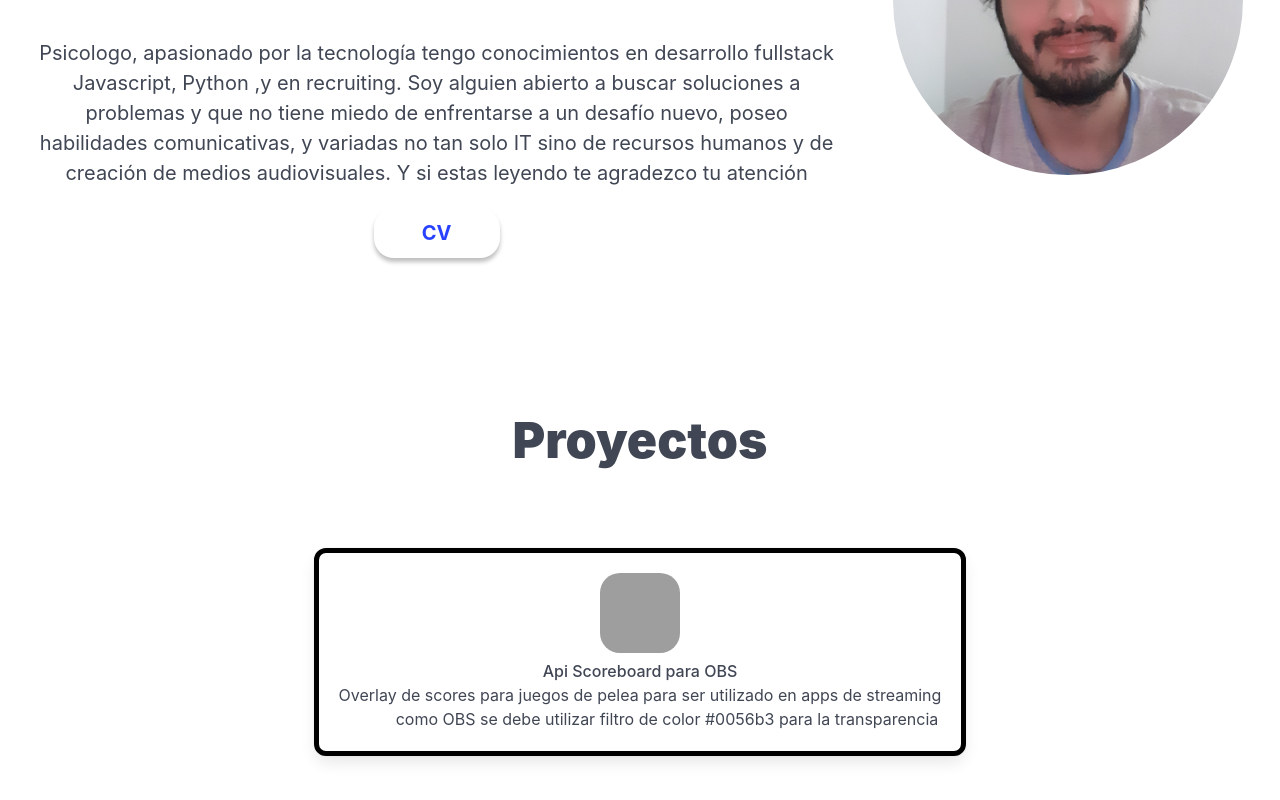
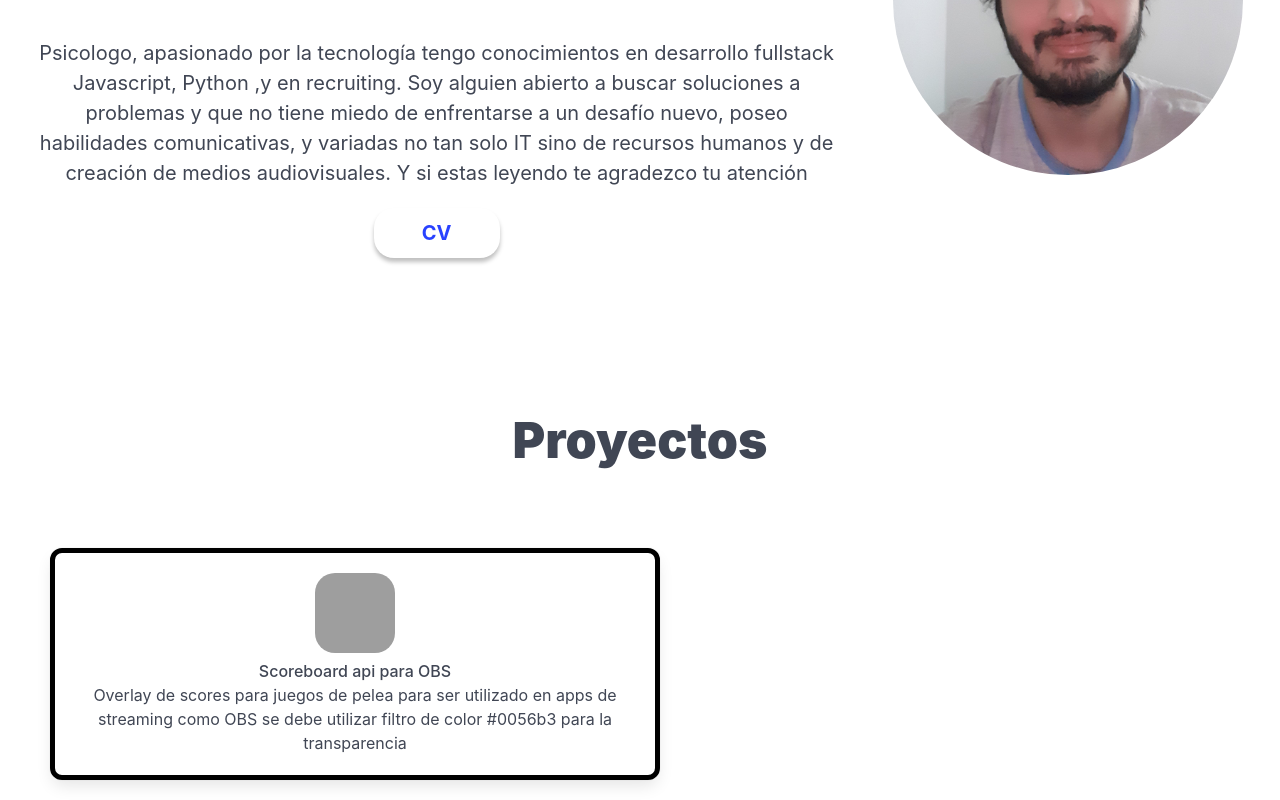
Before and after one commit to Gebexe/Portfolio, a React (Create React App) app: page / in a window 1280 px wide. Shown: the part 449-1249 px from the top of the page. Before the commit the page ends 1225 px from the top, so only its background shows below. Built offline with nearby package versions, Linux system fonts and the light colour scheme; grey boxes are pictures that could not be loaded.

Commit message:
arreglado es y en ademas de estilos en projects

```diff
--- a/src/components/ProjectCard.css
+++ b/src/components/ProjectCard.css
@@ -3,8 +3,9 @@
     padding: 16px; /* Espacio interior */
     margin: 20px; /* Espacio exterior */
     border-radius: 8px; /* Esquinas redondeadas */
-    box-shadow: 4px 4px 8px rgba(0, 0, 0, 0.2); /* Sombra */
+    box-shadow: 4px 4px 8px rgba(153, 74, 74, 0.2); /* Sombra */
     background-color: #e6f0ff; /* Color de fondo */
+    width: 50%;
 }
 .ProjectLogo {
     width: 80px;
--- a/src/components/locales/en.json
+++ b/src/components/locales/en.json
@@ -6,5 +6,7 @@
     "About": "Contact",
     "contenido": "Psychologist, passionate about technology, I have knowledge in fullstack Javascript development, Python, and recruiting. I am someone open to looking for solutions to problems and who is not afraid to face a new challenge. I have varied communication skills, not only IT but also human resources and the creation of audiovisual media. And if you are reading, I thank you for your attention.",
     "Projects": "Projects",
-    "developer": "Frontend Developer"
+    "developer": "Frontend Developer",
+    "project1Title": "Scoreboard api for OBS",
+    "project1Descript": "Overlay of scores for fighting games to be used in streaming apps like OBS should use color filter #0056b3 for transparency."
   }
--- a/src/components/locales/es.json
+++ b/src/components/locales/es.json
@@ -6,5 +6,7 @@
     "About": "Contacto",
     "contenido": "Psicologo, apasionado por la tecnología tengo conocimientos en desarrollo fullstack Javascript, Python ,y en recruiting. Soy alguien abierto a buscar soluciones a problemas y que no tiene miedo de enfrentarse a un desafío nuevo, poseo  habilidades comunicativas, y variadas no tan solo IT sino de recursos humanos y de creación de medios audiovisuales. Y si estas leyendo te agradezco tu atención",
     "Projects": "Proyectos",
-    "developer": "Desarrollador Frontend"
+    "developer": "Desarrollador Frontend",
+    "project1Title": "Scoreboard api para OBS",
+    "project1Descript": "Overlay de scores para juegos de pelea para ser utilizado en apps de streaming como OBS se debe utilizar filtro de color #0056b3 para la transparencia"
   }
--- a/src/components/projects/Projects.jsx
+++ b/src/components/projects/Projects.jsx
@@ -12,9 +12,8 @@ export function Projects() {
         <ProjectCard
           src={logo}
           link="https://apiscoreboards.vercel.app/"
-          h3="Api Scoreboard para OBS"
-          p={`Overlay de scores para juegos de pelea para ser utilizado en apps de streaming
-            como OBS se debe utilizar filtro de color #0056b3 para la transparencia`}
+          h3={t('project1Title')}
+          p={t('project1Descript')}
         />
 
       </div>
```
